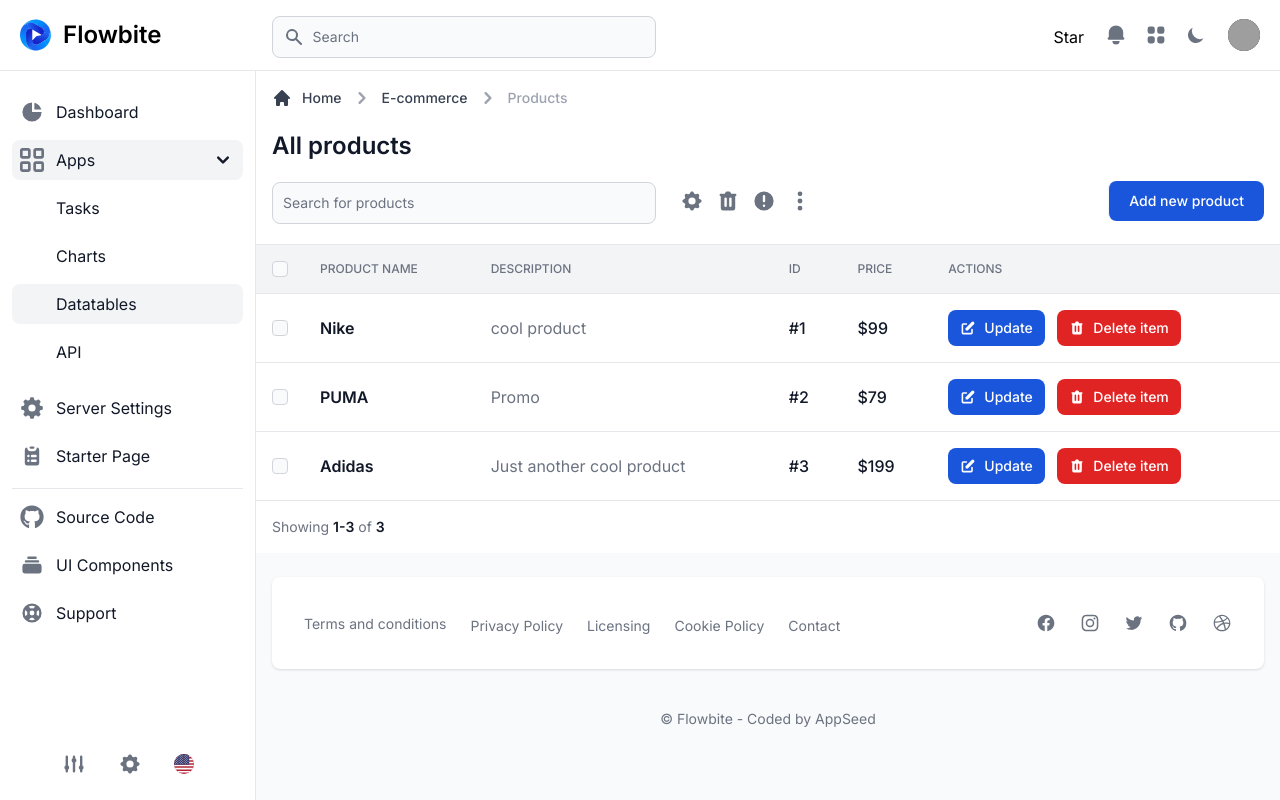
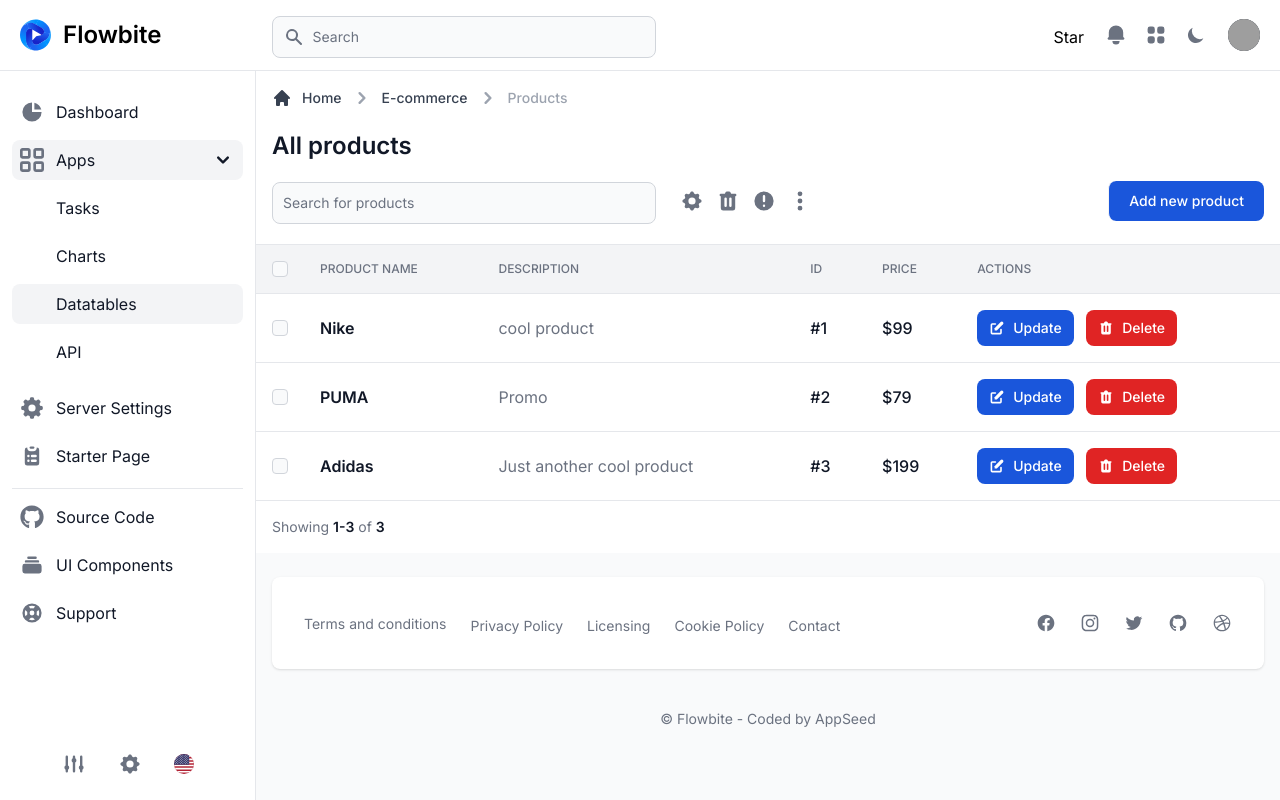
Before and after one commit to app-generator/rocket-django, a Django app: page /tables/ in a window 1280 px wide. Run offline with Django 4.2, Linux system fonts and the light colour scheme; data comes from the database, SQL or seed files in the repository; style sheets or scripts are compiled from the project's sources; some libraries are stand-ins or nearby versions; grey boxes are pictures that could not be loaded.

Commit message:
Update Label (minor)

```diff
--- a/templates/pages/apps/datatables.html
+++ b/templates/pages/apps/datatables.html
@@ -191,7 +191,7 @@
                         d="M9 2a1 1 0 00-.894.553L7.382 4H4a1 1 0 000 2v10a2 2 0 002 2h8a2 2 0 002-2V6a1 1 0 100-2h-3.382l-.724-1.447A1 1 0 0011 2H9zM7 8a1 1 0 012 0v6a1 1 0 11-2 0V8zm5-1a1 1 0 00-1 1v6a1 1 0 102 0V8a1 1 0 00-1-1z"
                         clip-rule="evenodd"></path>
                     </svg>
-                    Delete item
+                    Delete
                   </button>
                 </td>
               </tr>
--- a/templates/pages/apps/users.html
+++ b/templates/pages/apps/users.html
@@ -194,7 +194,7 @@
                         d="M9 2a1 1 0 00-.894.553L7.382 4H4a1 1 0 000 2v10a2 2 0 002 2h8a2 2 0 002-2V6a1 1 0 100-2h-3.382l-.724-1.447A1 1 0 0011 2H9zM7 8a1 1 0 012 0v6a1 1 0 11-2 0V8zm5-1a1 1 0 00-1 1v6a1 1 0 102 0V8a1 1 0 00-1-1z"
                         clip-rule="evenodd"></path>
                     </svg>
-                    Delete item
+                    Delete
                   </button>
                   <button type="button" id="changePasswordButton" data-drawer-target="drawer-update-password-default{{user.id}}"
                   data-drawer-show="drawer-update-password-default{{user.id}}" aria-controls="drawer-update-password-default{{user.id}}"
```
